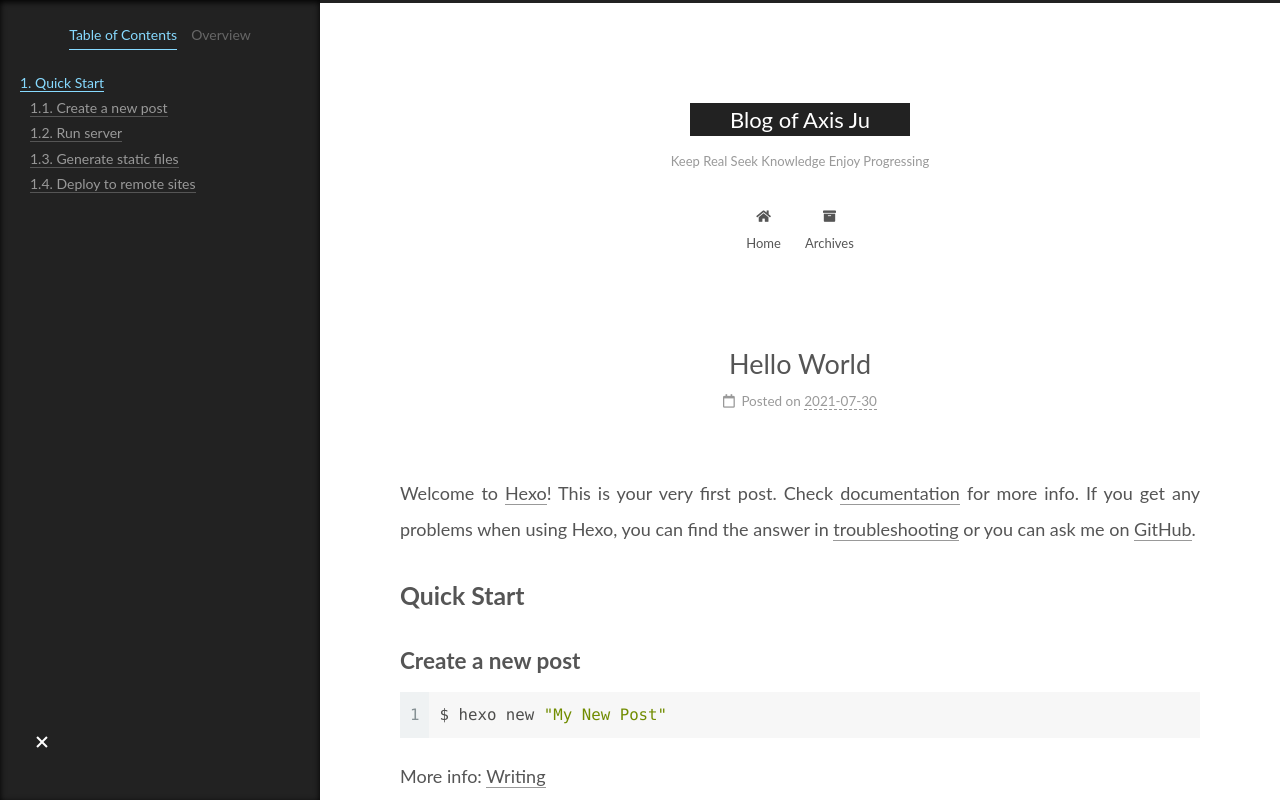
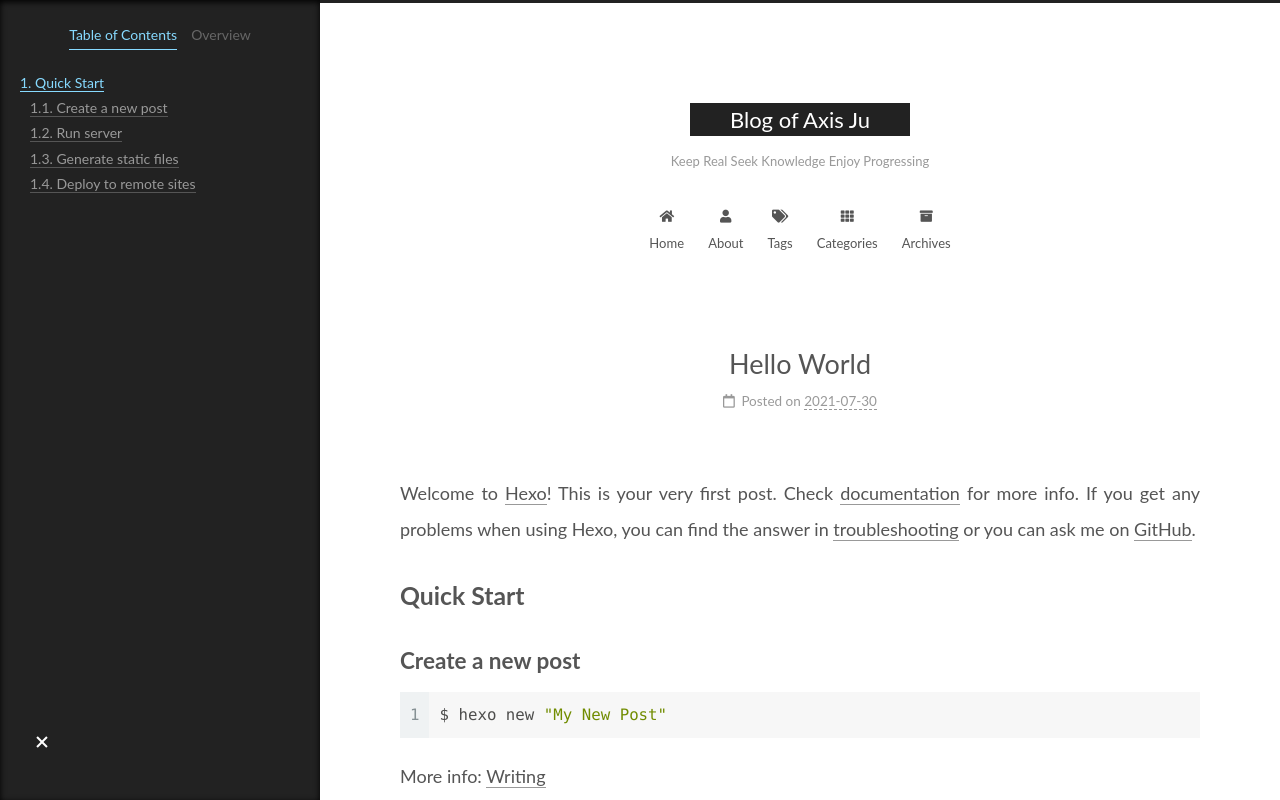
Before and after one commit to Axis-Ju/Axis-Ju.github.io, a plain HTML site: page 2021/07/30/hello-world/index.html in a window 1280 px wide. Shown: the top 800 px of the page. Drawn offline with Linux system fonts and the light colour scheme.

Commit message:
Site updated: 2021-12-05 15:12:00

```diff
--- a/2021/07/30/hello-world/index.html
+++ b/2021/07/30/hello-world/index.html
@@ -116,6 +116,21 @@
         <li class="menu-item menu-item-home">
 
     <a href="/" rel="section"><i class="fa fa-home fa-fw"></i>Home</a>
+
+  </li>
+        <li class="menu-item menu-item-about">
+
+    <a href="/about/" rel="section"><i class="fa fa-user fa-fw"></i>About</a>
+
+  </li>
+        <li class="menu-item menu-item-tags">
+
+    <a href="/tags/" rel="section"><i class="fa fa-tags fa-fw"></i>Tags</a>
+
+  </li>
+        <li class="menu-item menu-item-categories">
+
+    <a href="/categories/" rel="section"><i class="fa fa-th fa-fw"></i>Categories</a>
 
   </li>
         <li class="menu-item menu-item-archives">
--- a/css/main.css
+++ b/css/main.css
@@ -1168,7 +1168,7 @@ pre .javascript .function {
 }
 .links-of-author a::before,
 .links-of-author span.exturl::before {
-  background: #e9ffcf;
+  background: #98ff33;
   border-radius: 50%;
   content: ' ';
   display: inline-block;
```
Also changed, not shown: archives/2021/07/index.html (+15 -0 lines), archives/2021/index.html (+15 -0 lines), archives/index.html (+15 -0 lines), index.html (+15 -0 lines).
